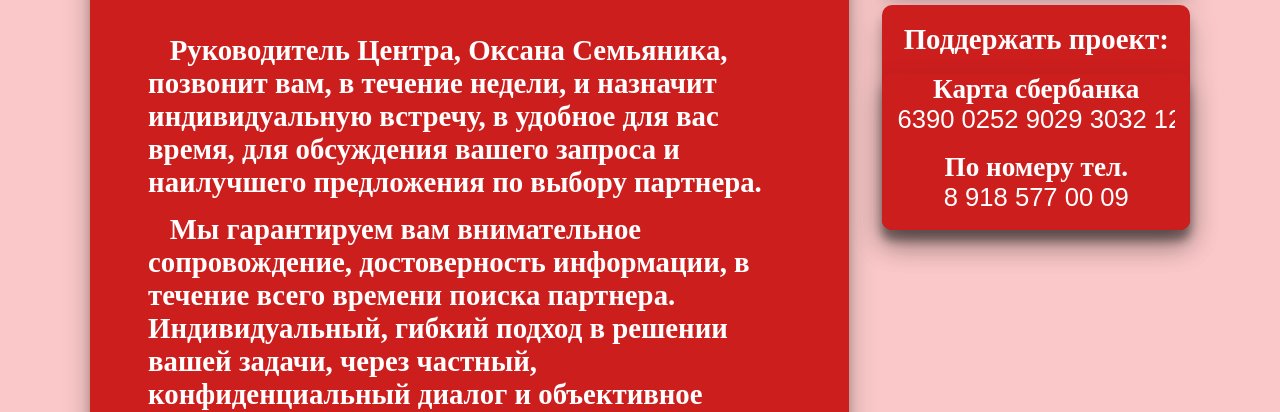
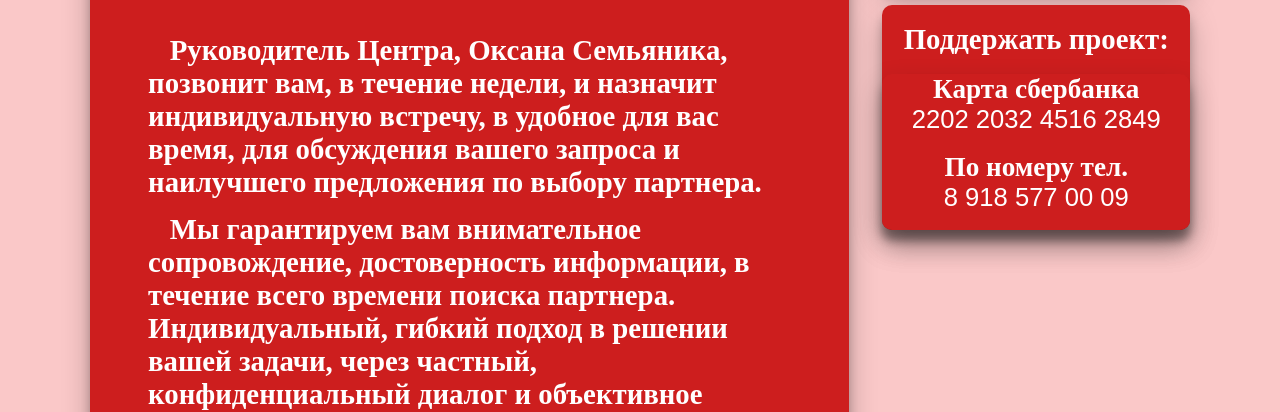
Before and after one commit to ogneyar/Semyanika, a PHP site: page /index.php in a window 1280 px wide. Shown: the part 1807-2219 px from the top of the page. Run offline with PHP 8.4, Linux system fonts and the light colour scheme; some libraries are stand-ins or nearby versions.

Commit message:
Update wrapper-rightCol.php

```diff
--- a/web/site_files/wrapper-rightCol.php
+++ b/web/site_files/wrapper-rightCol.php
@@ -65,7 +65,7 @@
 	<article class="tooltip">
 		<!--<h4>-->
 		<h4><span>Карта сбербанка</span></h4>
-		<input type="text" value="6390 0252 9029 3032 12" id="myInput" onclick="myFunction('myInput')" onmouseout="outFunc()" readonly>
+		<input type="text" value="2202 2032 4516 2849" id="myInput" onclick="myFunction('myInput')" onmouseout="outFunc()" readonly>
 
 		<br><br>
 
```
